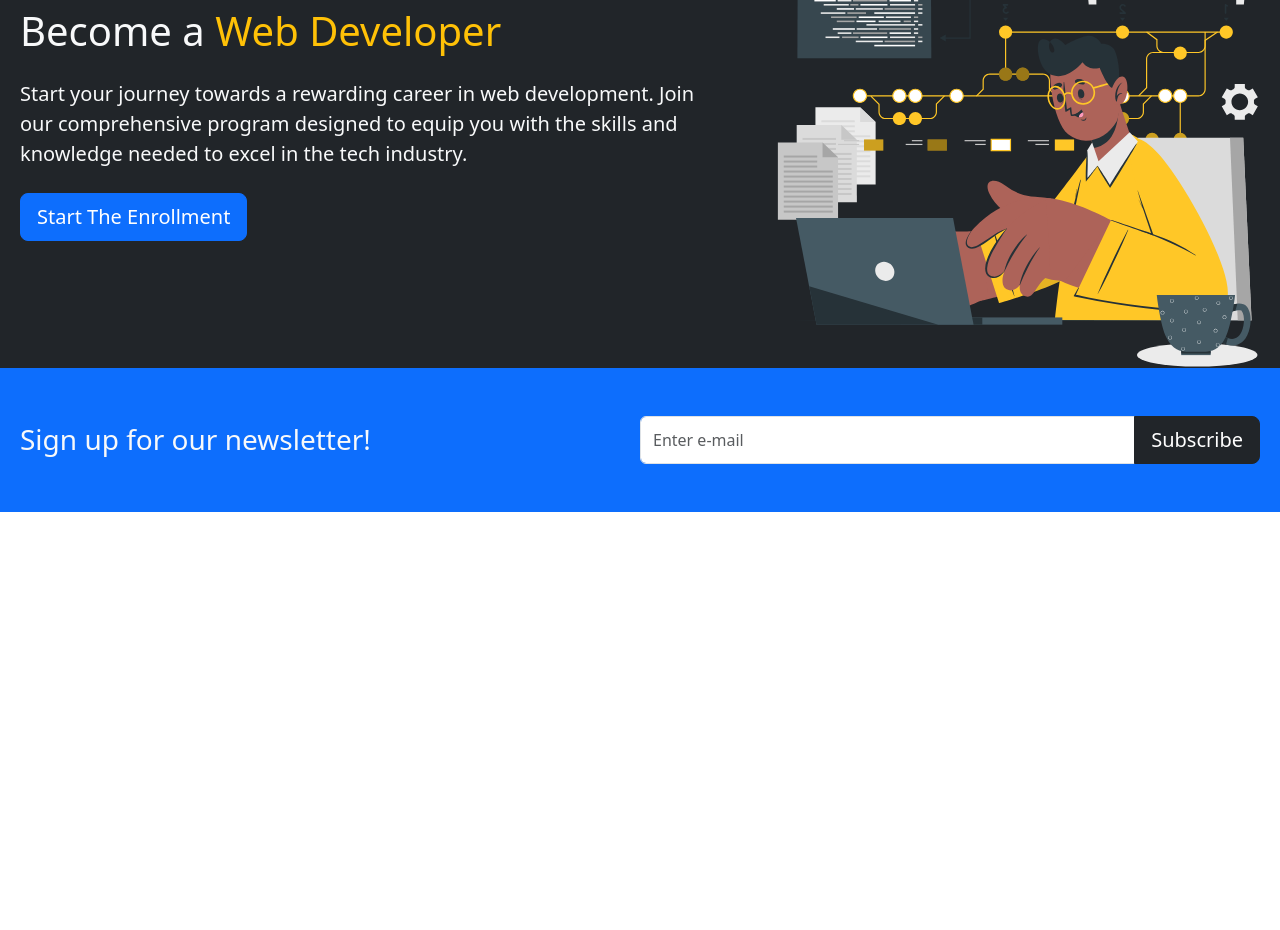
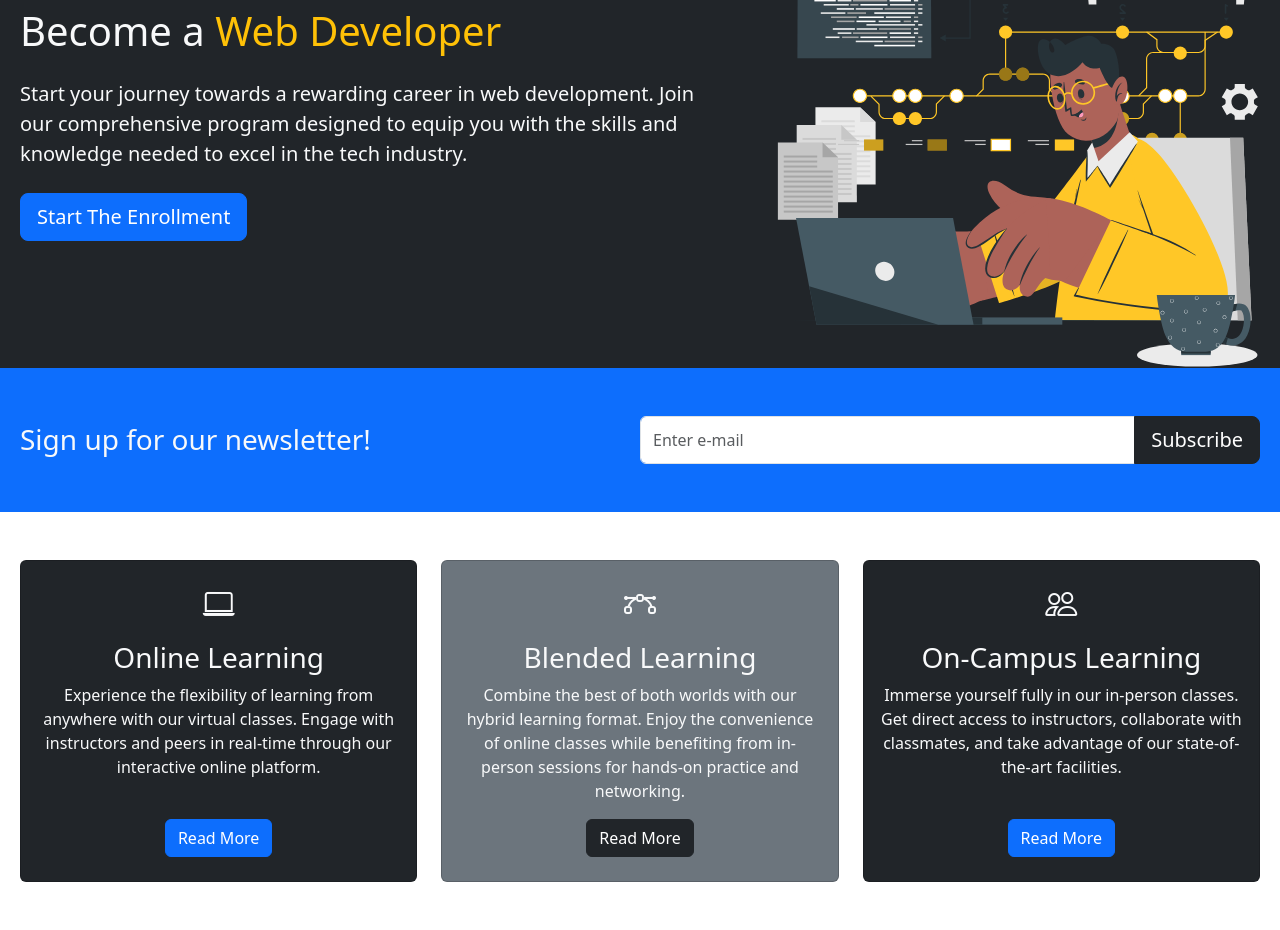
Before and after one commit to hannakulikowska/bakery, a website built with Vite: page index.html in a window 1280 px wide. Shown: the part 240-1170 px from the top of the page. Before the commit the page ends 800 px from the top, so only its background shows below. Built offline with nearby package versions, Linux system fonts and the light colour scheme.

Commit message:
feat: add cards section

```diff
--- a/index.html
+++ b/index.html
@@ -80,6 +80,58 @@
       </div>
     </section>
 
+    <section class="cards px-2 py-5">
+      <div class="container-xxl">
+        <div class="row text-center g-4">
+          <div class="col-md">
+            <div class="card h-100 bg-dark text-light">
+              <div class="card-body d-flex flex-column align-items-center text-center">
+                <div class="h1 mb-3">
+                  <i class="bi bi-laptop" style="font-size: 2rem"></i>
+                </div>
+                <h3 class="card-title text-capitalize">Online learning</h3>
+                <p class="card-text flex-grow-1">
+                  Experience the flexibility of learning from anywhere with our virtual classes. Engage with instructors
+                  and peers in real-time through our interactive online platform.
+                </p>
+                <a href="#" class="btn btn-primary mb-2">Read More</a>
+              </div>
+            </div>
+          </div>
+          <div class="col-md">
+            <div class="card h-100 bg-secondary text-light">
+              <div class="card-body d-flex flex-column align-items-center text-center">
+                <div class="h1 mb-3">
+                  <i class="bi bi-bezier" style="font-size: 2rem"></i>
+                </div>
+                <h3 class="card-title text-capitalize">Blended learning</h3>
+                <p class="card-text flex-grow-1">
+                  Combine the best of both worlds with our hybrid learning format. Enjoy the convenience of online
+                  classes while benefiting from in-person sessions for hands-on practice and networking.
+                </p>
+                <a href="#" class="btn btn-dark mb-2">Read More</a>
+              </div>
+            </div>
+          </div>
+          <div class="col-md">
+            <div class="card h-100 bg-dark text-light">
+              <div class="card-body d-flex flex-column align-items-center text-center">
+                <div class="h1 mb-3">
+                  <i class="bi bi-people" style="font-size: 2rem"></i>
+                </div>
+                <h3 class="card-title text-capitalize">On-campus learning</h3>
+                <p class="card-text flex-grow-1">
+                  Immerse yourself fully in our in-person classes. Get direct access to instructors, collaborate with
+                  classmates, and take advantage of our state-of-the-art facilities.
+                </p>
+                <a href="#" class="btn btn-primary mb-2">Read More</a>
+              </div>
+            </div>
+          </div>
+        </div>
+      </div>
+    </section>
+
     <script type="module" src="./src/ts/main.ts"></script>
   </body>
 </html>
```
